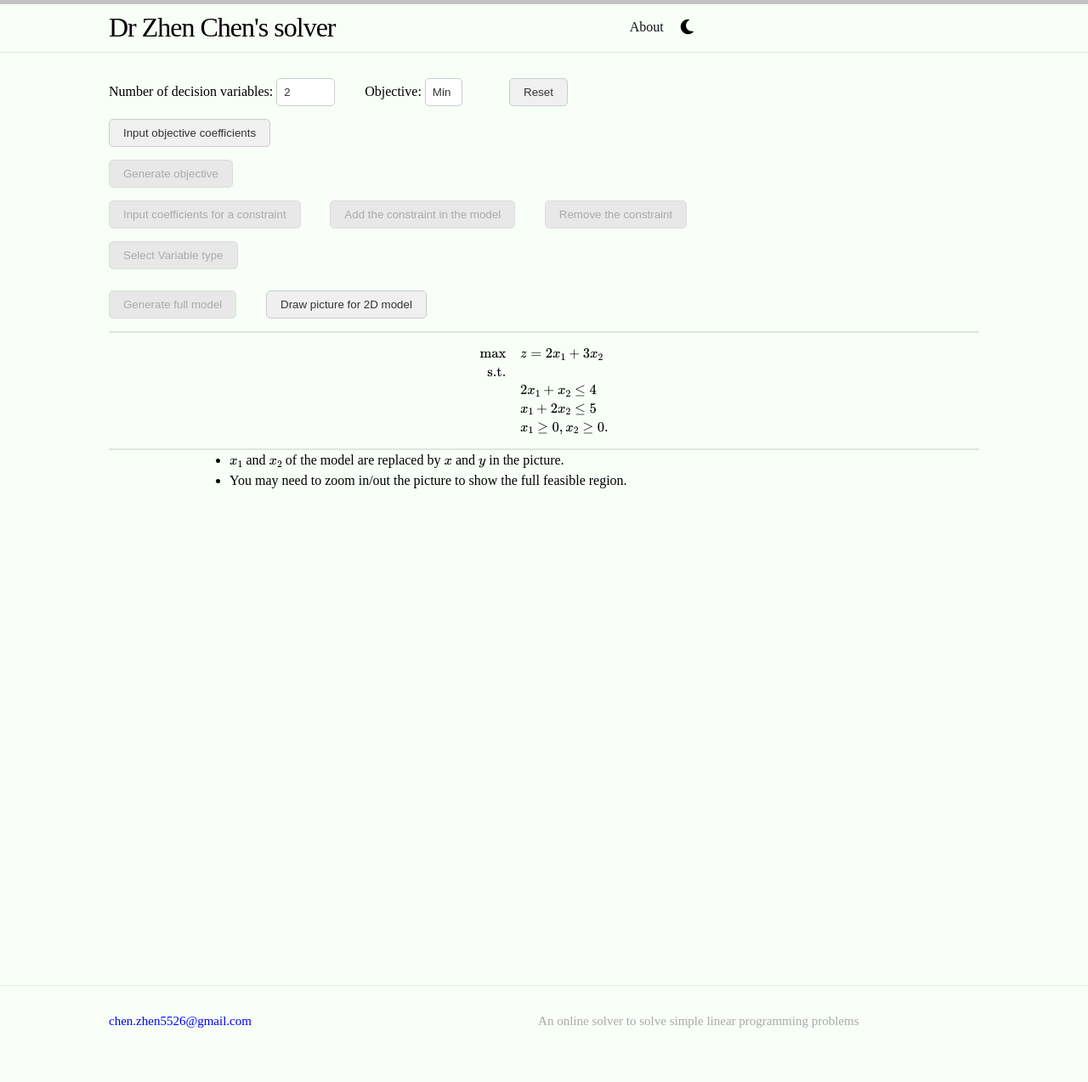
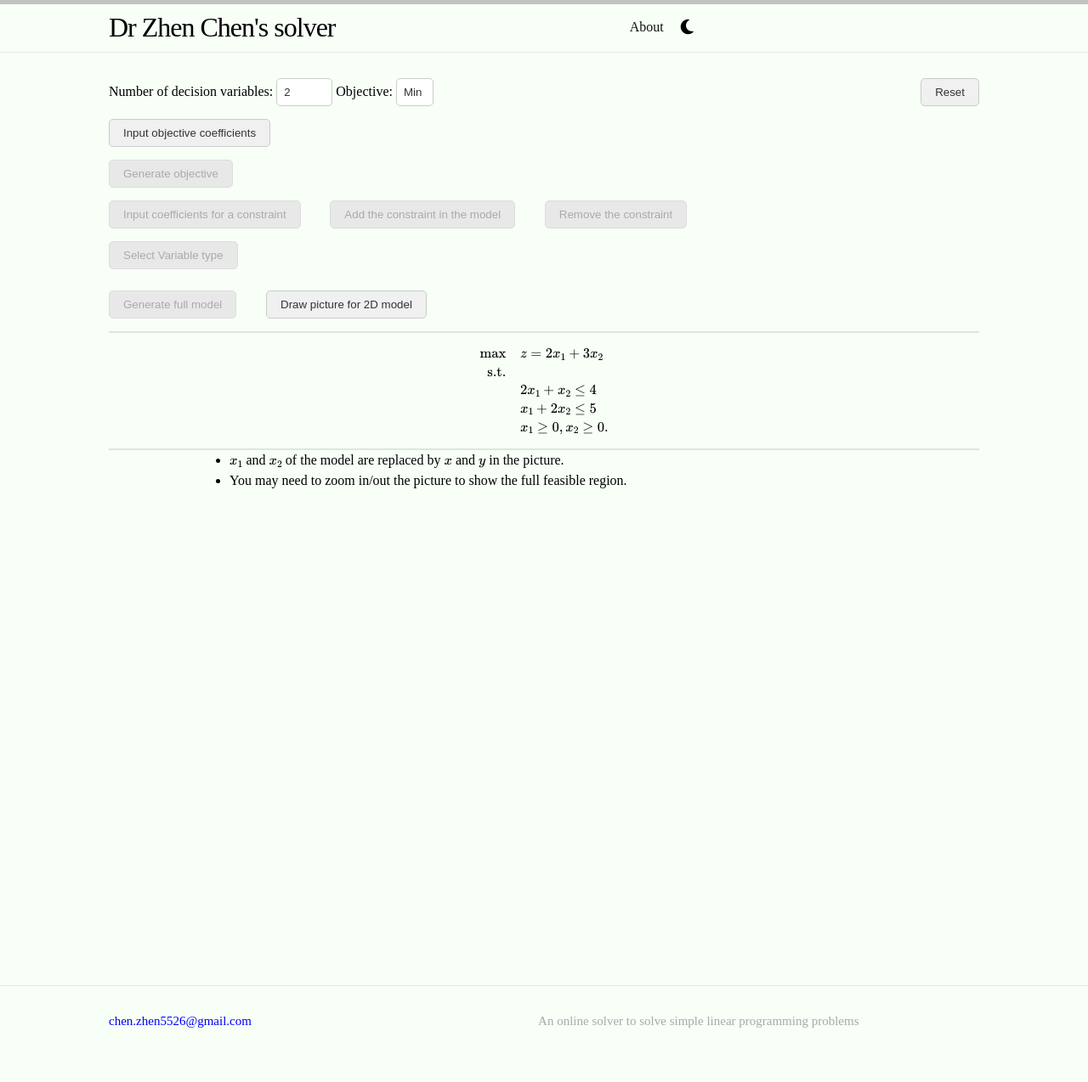
Before and after one commit to RobinChen121/online-solver, a Jekyll site: the page built from index.md, in a window 1280 px wide. Shown: the whole page at 85% size. Built offline with Jekyll 4.4.1, drawn with Linux system fonts in a browser that asks for light colours.

Commit message:
Update index.md

```diff
--- a/index.md
+++ b/index.md
@@ -2,25 +2,24 @@
 layout: home
 ---
 
-<p>
-    <label for="input_num">Number of decision variables: </label><input type="number"
-                                                                        style="width: 5%;"
-                                                                        id="input_num"
-                                                                        value="2"
-                                                                        min="2"
-                                                                        max="20" required>
-    <!--使用百分比来让输入框的宽度相对于其父容器的宽度进行调整。-->
+<div style="display: flex; align-items: center;">
+  <div>
+    <!-- 左边内容，比如输入框、标签 -->
+    <label for="input_num">Number of decision variables:</label>
+    <input type="number" id="input_num" value="2" min="2" max="20" required>
 
-    <label for="select_obj_sense" style="margin-left: 3%">Objective: </label>
+    <label for="select_obj_sense">Objective:</label>
     <select id="select_obj_sense">
-        <option value='\\min' selected>Min</option>
-        <option value='\\max'>Max</option>
+      <option value='\\min' selected>Min</option>
+      <option value='\\max'>Max</option>
     </select>
 
-    <button id="button_reset" onclick="reset()" style="position: relative; margin-left: 5%;">Reset
-    </button>
+  </div>
 
-</p>
+  <!-- 右侧按钮 -->
+<button id="button_reset" onclick="reset()" style="margin-left: auto;">Reset</button>
+</div>
+<p></p>
 
 <p>
     <button id="button_input_obj_coe" onclick="inputObjCoefficients()">Input objective
@@ -31,6 +30,7 @@ layout: home
 </p>
 <div id="objCoeContainer"></div>
 
+<p></p>
 <p>
     <button id="button_generate_obj" onclick="inputObj()" disabled>Generate objective
     </button>
```
